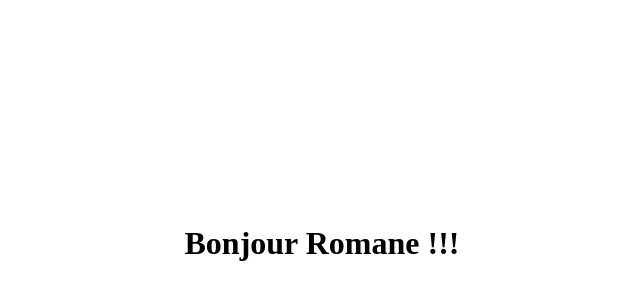
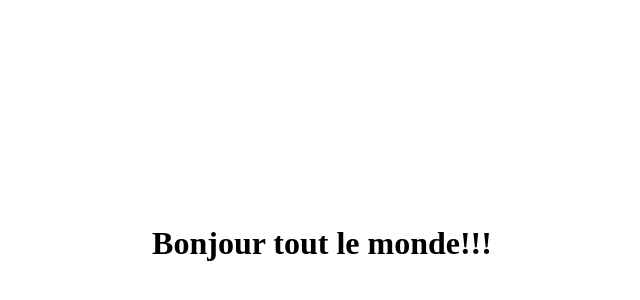
Before and after one commit to demostheneromane/hello, a plain HTML site: page index.html in a window 1280 px wide. Shown: the part 116-416 px from the top of the page, without its empty margins (326-966 px from the left). Drawn offline with Linux system fonts and the light colour scheme.

Commit message:
bonjour Romane -> Bonjour tout le monde

```diff
--- a/index.html
+++ b/index.html
@@ -17,7 +17,7 @@
 
 		<body>
 
-			 <h1>Bonjour Romane !!!</h1>
+			 <h1>Bonjour tout le monde!!!</h1>
 
 		</body>
 </html>
```
